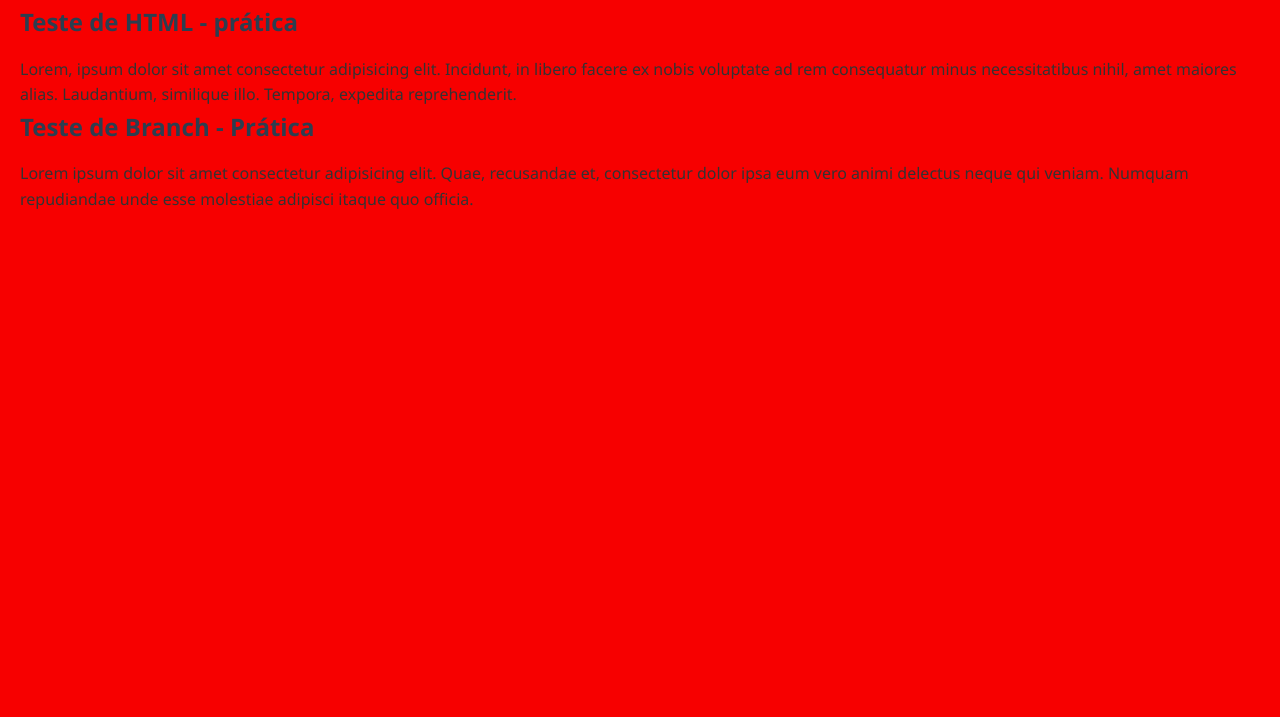
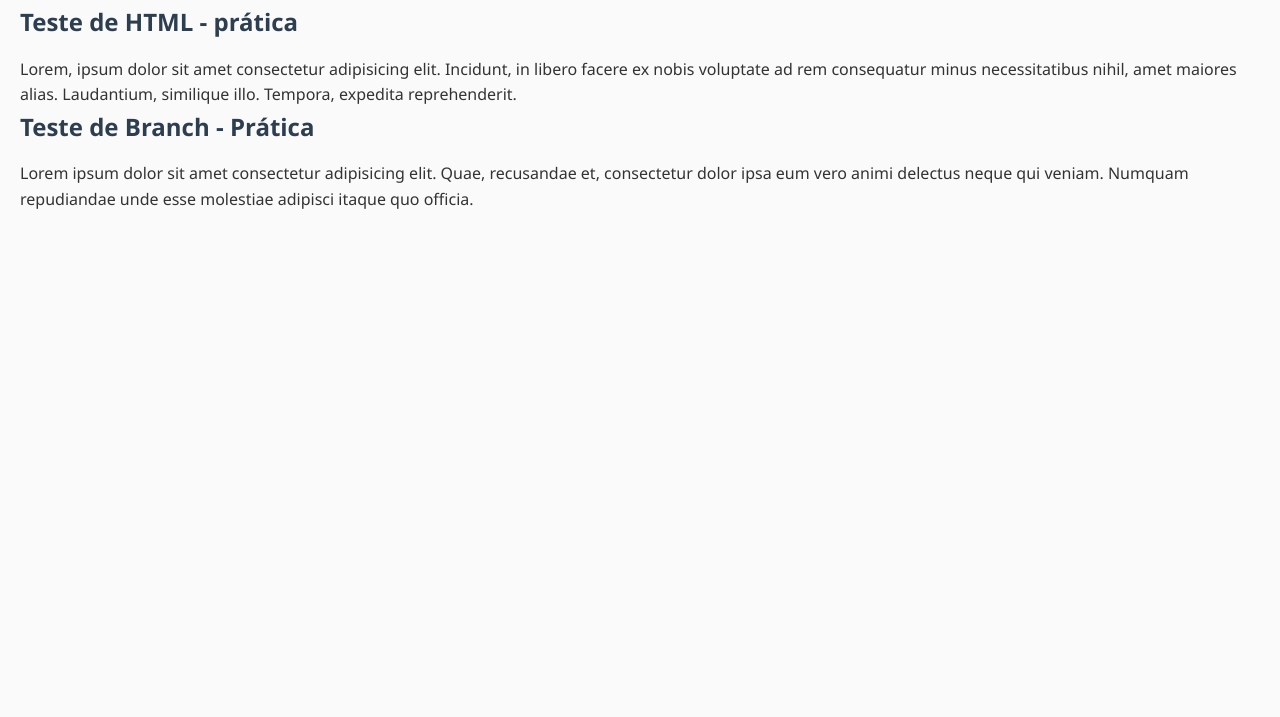
Before and after one commit to mhcmendes/teste_site_1, a plain HTML site: page index.html in a window 1280 px wide. Shown: the part 83-800 px from the top of the page. Drawn offline with Linux system fonts and the light colour scheme.

Commit message:
Update style.css

```diff
--- a/estilos/style.css
+++ b/estilos/style.css
@@ -9,7 +9,7 @@
 /* Fonte e cores globais */
 body {
   font-family: 'Segoe UI', Tahoma, Geneva, Verdana, sans-serif;
-  background-color: #f70000;
+  background-color: #fafafa;
   color: #333333;
   line-height: 1.6;
   padding: 20px;
```
